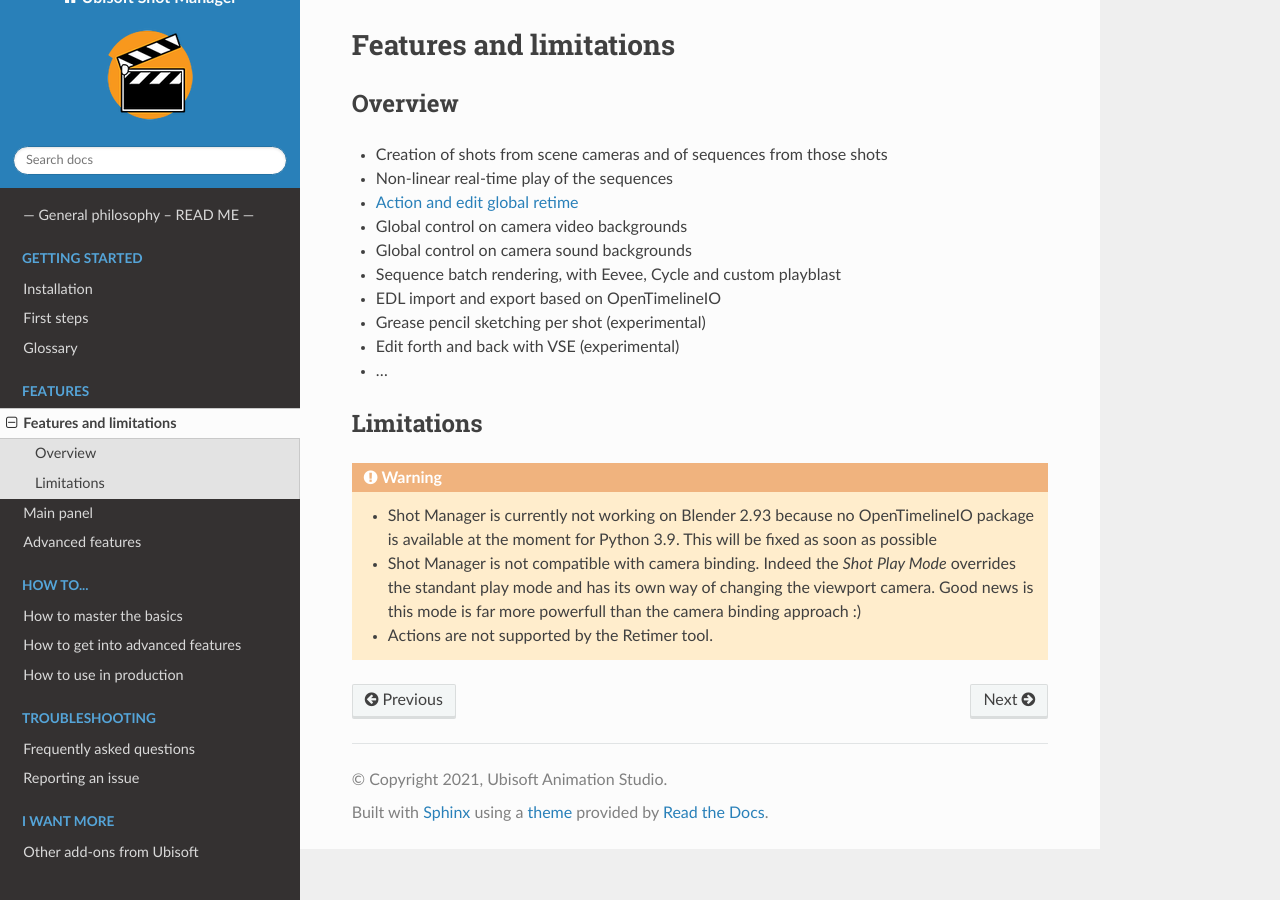
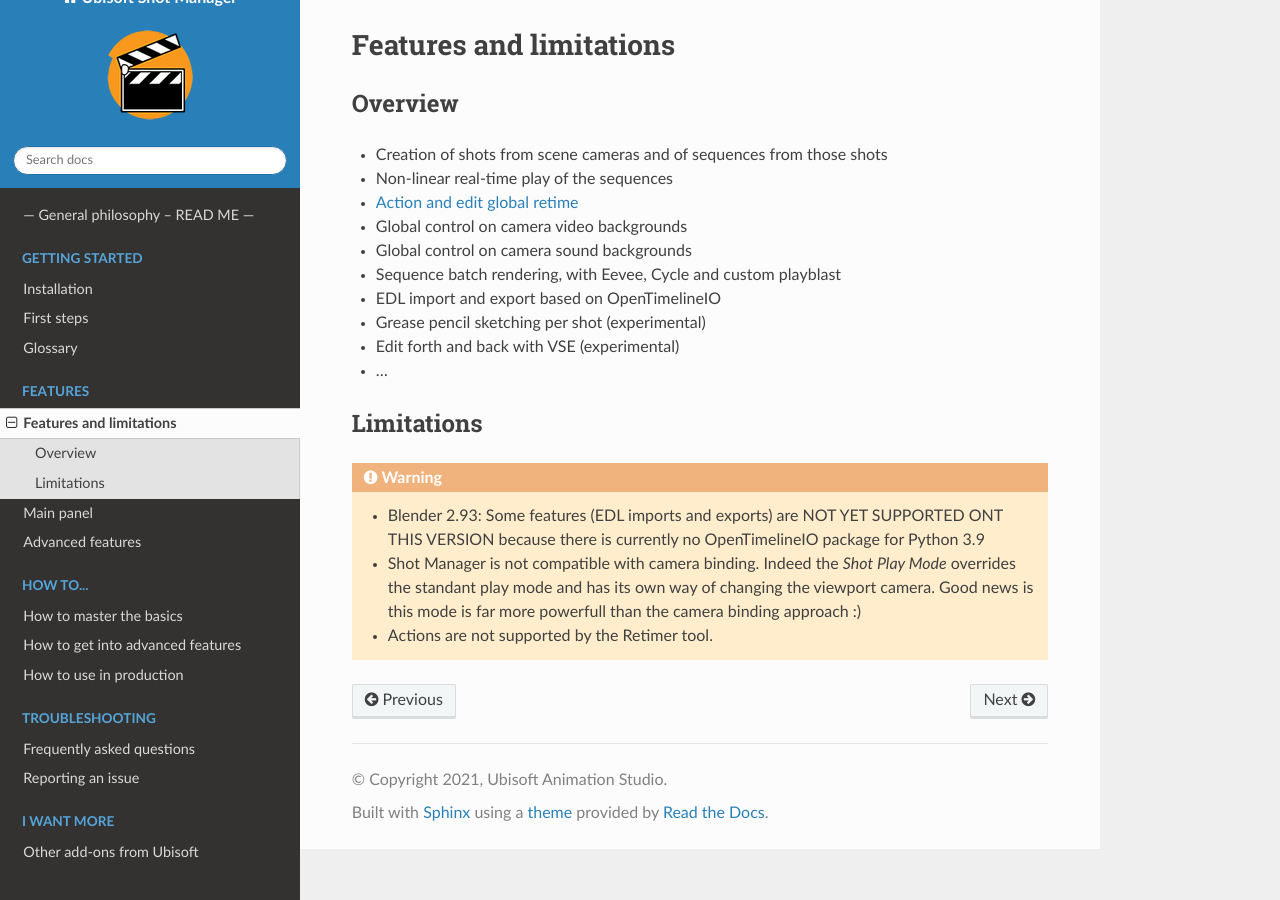
Before and after one commit to ubisoft/shotmanager, a Sphinx documentation site: the page built from docs/features/features.rst, in a window 1280 px wide. Built offline with Sphinx 7.4.7 and the Read the Docs theme 2.0.0, drawn with Linux system fonts in a browser that asks for light colours.

Commit message:
doc: update

```diff
--- a/docs/features/features.rst
+++ b/docs/features/features.rst
@@ -23,8 +23,7 @@
 -----------
 
 .. warning::
-    - Shot Manager is currently not working on Blender 2.93 because no OpenTimelineIO package is available at the moment for Python 3.9.
-      This will be fixed as soon as possible
+    - Blender 2.93: Some features (EDL imports and exports) are NOT YET SUPPORTED ONT THIS VERSION because there is currently no OpenTimelineIO package for Python 3.9
 
     - Shot Manager is not compatible with camera binding. Indeed the *Shot Play Mode* overrides the standant play mode and has its own
       way of changing the viewport camera. Good news is this mode is far more powerfull than the camera binding approach :)
--- a/docs/index.rst
+++ b/docs/index.rst
@@ -32,7 +32,8 @@
 Have fun !**
 
 .. warning::
-   Shot Manager is currently not working on Blender 2.93 because no OpenTimelineIO package is available at the moment for Python 3.9.
+   !! Blender 2.93: Some features (EDL imports and exports) are NOT YET SUPPORTED ONT THIS VERSION because there is currently no OpenTimelineIO package for Python 3.9 !!
+
    This will be fixed as soon as possible.
 
 
```
Also changed, not shown: other parts of docs/index.rst (+1 -1 lines), README.md (+2 -2 lines).
